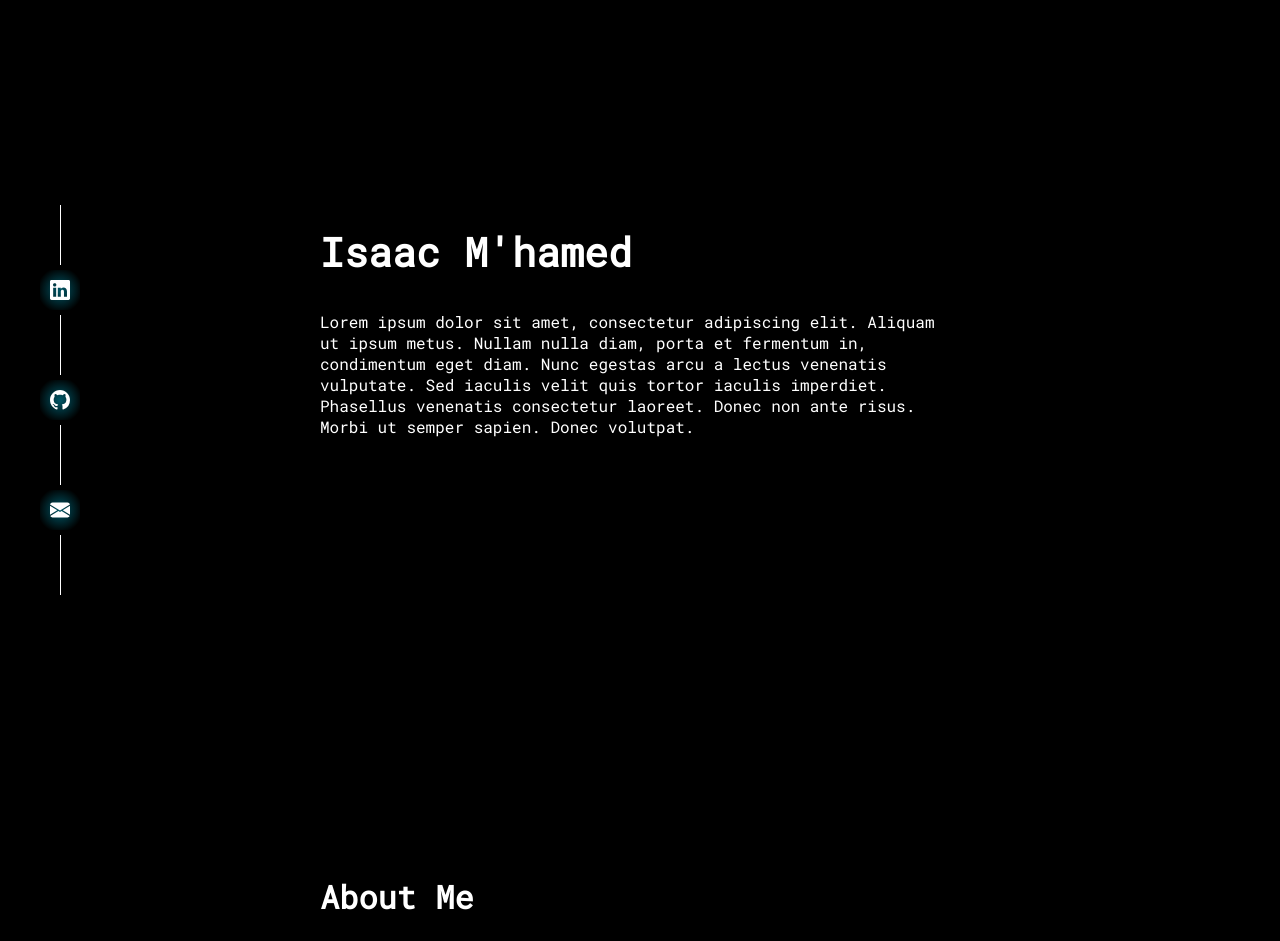
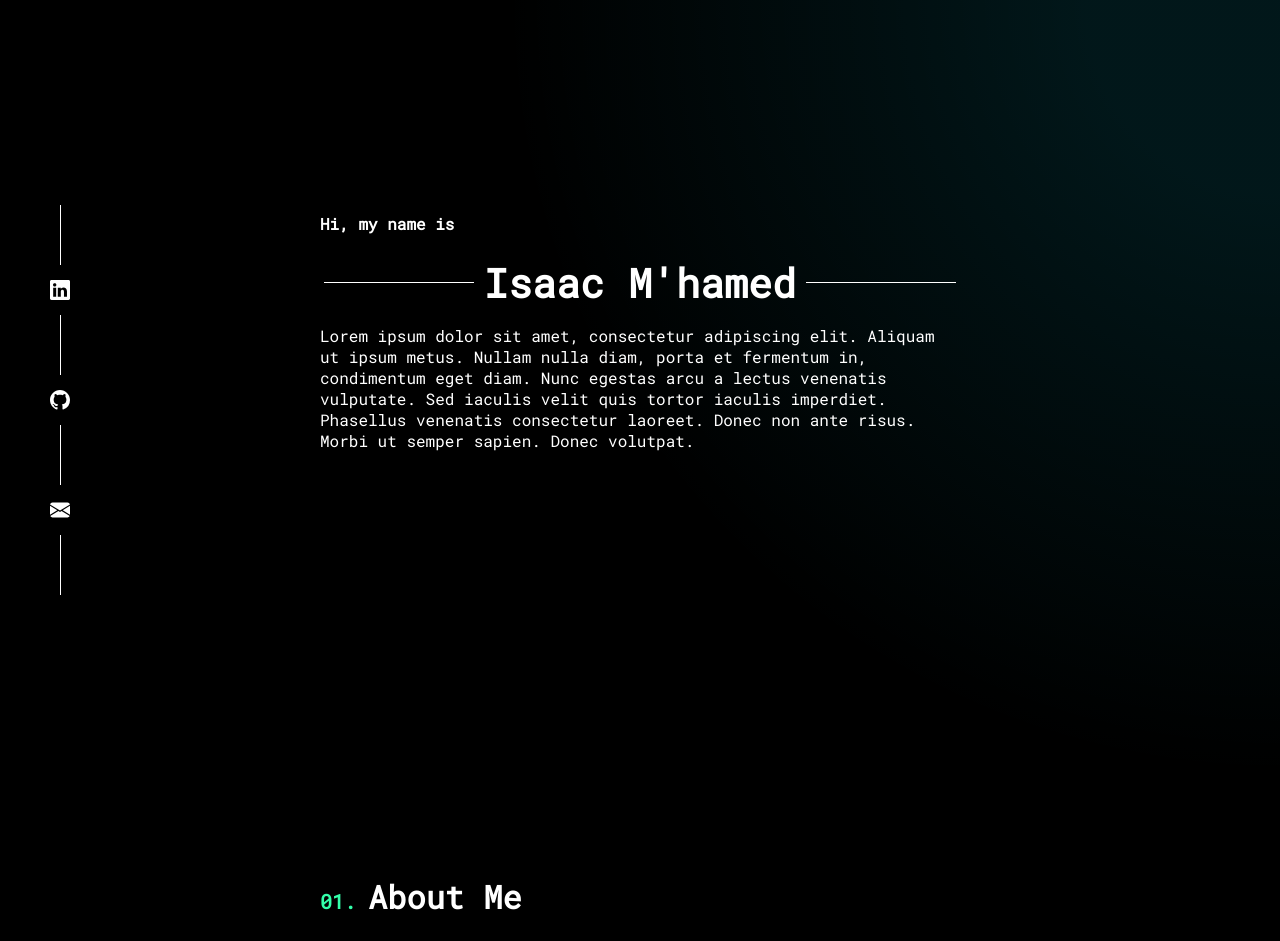
Before and after one commit to Isaacm1210/Portfolio-v1, a plain HTML site: page src/Index.html in a window 1280 px wide. Shown: the top 941 px of the page. Drawn offline with nearby package versions, Linux system fonts and the light colour scheme.

Commit message:
added colours, numbered sections and formatted title

```diff
--- a/src/Index.html
+++ b/src/Index.html
@@ -17,7 +17,7 @@
 </head>
 
 <body>
-    <div>
+    <div class="main-container">
     <section class="social">
         <ul class="social-list">
             <li class="social-break"></li>
@@ -51,14 +51,15 @@
 
     <main>
         <section class="intro content">
-            <h1>Isaac M'hamed</h1>
+            <h4>Hi, my name is</h4>
+            <h1 class="title">Isaac M'hamed</h1>
             <p class="intro-p">Lorem ipsum dolor sit amet, consectetur adipiscing elit. Aliquam ut ipsum metus. Nullam nulla diam, porta
                 et fermentum in, condimentum eget diam. Nunc egestas arcu a lectus venenatis vulputate. Sed iaculis
                 velit quis tortor iaculis imperdiet. Phasellus venenatis consectetur laoreet. Donec non ante risus.
                 Morbi ut semper sapien. Donec volutpat.</p>
         </section>
         <section class="about content">
-            <h2>About Me</h2>
+            <h2 class="section-heading">About Me</h2>
             <p>
                 Lorem ipsum dolor sit amet, consectetur adipiscing elit. Aliquam ut ipsum metus. Nullam nulla diam, porta
                 et fermentum in, condimentum eget diam. Nunc egestas arcu a lectus venenatis vulputate. Sed iaculis
@@ -80,21 +81,21 @@
             </ul>
         </section>
         <section class="education content">
-            <h2>Education</h2>
+            <h2 class="section-heading">Education</h2>
 
         </section>
 
         <section class="projects content">
-            <h2>Projects</h2>
+            <h2 class="section-heading">Projects</h2>
 
         </section>
         <section class="contact content">
-            <h2>Contact</h2>
+            <h2 class="section-heading">Contact</h2>
         </section>
 
     </main>
     <footer>
-        <p>Designed and Developed by Isaac M'hamed</p>
+        <p class="footer">Designed and Developed by Isaac M'hamed</p>
     </footer>
     </div>
 </body>
--- a/src/style.css
+++ b/src/style.css
@@ -8,6 +8,10 @@
     --fs-m: 18px;
     --fs-sm: 16px;
     --fs-xs: 14px;
+    --yellow-fade: rgba(255, 191, 14, 0.1);
+    --blue-fade:rgba(14, 227, 255, 0.1);
+    --purple-fade: rgba(255, 14, 223, 0.1);
+    --red-fade: rgba(255, 26, 64, 0.1);
 }
 
 html{
@@ -29,6 +33,8 @@ body {
     display: flex;
     flex-direction: column;
     top: 0;
+    counter-reset: section;
+
 }
 
 .social {
@@ -48,7 +54,7 @@ body {
         .social-icon{
             margin: auto;
             padding: 10px;
-            background: radial-gradient(circle, rgba(0, 217, 255, 0.377) 5%, rgba(0, 0, 0, 0) 80%);
+            /* background: radial-gradient(circle, rgba(0, 217, 255, 0.377) 5%, rgba(0, 0, 0, 0) 80%); */
             height: 40px;
             width: 40px;
         }
@@ -60,6 +66,20 @@ body {
             margin: 5px auto;
         }
     }
+}
+.main-container{
+    background: radial-gradient(circle at right top,var(--blue-fade) 5%, rgba(0, 0, 0, 0) 20%),
+             radial-gradient(circle at left center,var(--red-fade) 5%, rgba(0, 0, 0, 0) 40%),
+             radial-gradient(circle at 30% bottom, var(--yellow-fade) , rgba(0, 0, 0, 0) 12%),
+             radial-gradient(circle at 50% 95%,var(--blue-fade) , rgba(0, 0, 0, 0) 12%),
+             radial-gradient(circle at 70% 100%,var(--purple-fade) , rgba(0, 0, 0, 0) 12%);
+}
+
+.section-heading::before{
+    counter-increment: section;
+    content: "0" counter(section) ". ";
+    font-size: var(--fs-l);
+    color: rgb(51, 255, 170);
 }
 
 ul {
@@ -73,7 +93,7 @@ a {
 
 main{
     width: 50%;
-    height: 100%;
+
     margin: auto;
 }
 
@@ -85,8 +105,27 @@ main{
     font-size: var(--fs-sm);
 }
 
-h1{
+.title{
     font-size: var( --fs-heading);
+    display: flex;
+    justify-content: center;
+    align-items: center;
+    margin: auto;
+}
+
+.title::before{
+    width: 150px;
+    height: 1px;
+    background-color: white;
+    content: "";
+    margin-right: 10px;
+}
+.title::after{
+    width: 150px;
+    height: 1px;
+    background-color: white;
+    content: "";
+    margin-left: 10px;
 }
 
 h2{
@@ -102,6 +141,17 @@ p{
 }
 .intro{
     padding-top: 30%;
+
+}
+
+footer{
+    background: none;
+    position: relative;
+    width: 50%;
+}
+.footer{
+    background: none;
+    width: 50%;
 }
 
 ul.tools-list{
```
